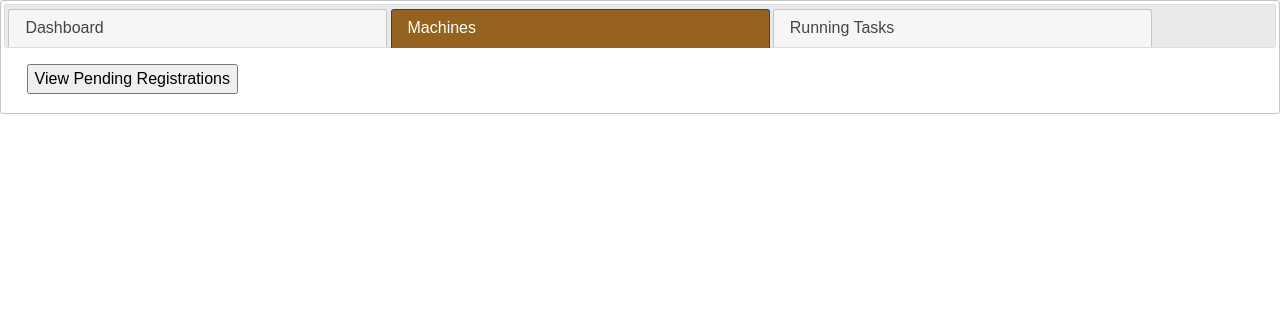
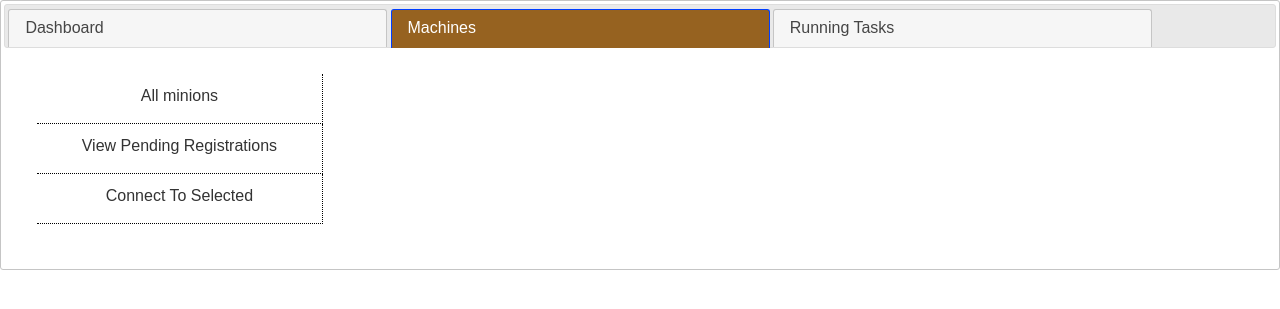
Before and after one commit to 55abhilash/portrait, a Django app: page / in a window 1280 px wide, after a click on "Machines". Shown: the part 70-379 px from the top of the page. Run offline with Django 3.2, Linux system fonts and the light colour scheme; the visitor is signed in with stand-in values (Sample User, id 1); some libraries are stand-ins or nearby versions.

Commit message:
Added the left sidebar in 2nd tab, index.html. Added styles for the same. Removed older jquery ui methods.

```diff
--- a/p1/templates/index.html
+++ b/p1/templates/index.html
@@ -18,8 +18,6 @@
     <style>
         #tabs .ui-tabs-active {
             background: #966220;
-        }
-        .ui-tabs {
         }
         #header {
 	        position: relative;
@@ -47,6 +45,7 @@
             font-family: 'Exo', sans-serif;
             font-weight: 500;
         }
+
     </style>
 
 </head>
@@ -78,7 +77,7 @@
 							    SEND
 							</button>
 						</form>
-
+						<br>
                         <form method="post" id="f2">
                             {% csrf_token %}
                             <button id="b2" type='submit' form="f2">
@@ -131,34 +130,63 @@
 							</script>
                         </div>
 
-                        <div id="tabs-2">
-                            <script>
-						        $( function() {
-			                        $( ".widget input[type=submit], .widget a, .widget button" ).button();
-                                    $(document).ready(function () {
-                                        $( "#view_pending" ).button().click( function( event ) {
-							    			$.ajax({
-												 type:"POST",
-												 url:"http://localhost/pending_reg/",
-                                                 data: {
-                                                    'action' : 'show',
-					    							'csrfmiddlewaretoken': '{{ csrf_token}}',
-												 },
-												 success: function(data){
-                                                 }
-											});
-											return false; //<---- move it here
-										});
-				  				  	});
-                                });
-							</script>
+                        <div id="tabs-2" style="display:flex;">
+                            <div class="sidebar">
+                                <style>
+                                    .sidebar {
+                                        left: 0%;
+                                        width: 25%;
+                                        height: 100%;
+                                    }
 
-                            <div id="dialog" title="Pending Minion Registrations">
+                                    .disp-area {
+                                        left: 25%;
+                                        width: 75%;
+                                        height: 100%;
+                                    }
+                                    ul#nav1 {
+                                        list-style-type: none;
+                                        padding: 10px;
+                                    }
+                                    ul#nav1 li {
+                                        border-style: none dotted dotted none;
+                                        border-width: 1px;
+                                        height: 50px;
+                                        text-align: center;
+                                        color: black;
+                                        padding: 10px;
+                                        font-family: 'Exo', sans-serif;
+                                        font-size: 100%;
+                                    }
+                                </style>
+                                <ul id="nav1">
+                                    <li> <a class="tmp" href="http://localhost/all_minions/">All minions</a></li>
+                                    <li> <a class="tmp" href="http://localhost/pending_reg/">View Pending Registrations</a></li>
+                                    <li> <a class="tmp" href="http://localhost/connect/">Connect To Selected </a></li>
+                                </ul>
                             </div>
 
-                            <div class="widget" id="disp_area">
-                                <input id="view_pending" type="submit" value="View Pending Registrations">
+                            <script>
+							    $('a.tmp').click(function (event){
+					   		        event.preventDefault();
+                                    $.ajax({
+                                        url: $(this).attr('href'),
+                                        success: function(response) {
+                                            if(response.content_type == "application/json") {
+                                                $('#disp_area').html(JSON.stringify(response, null, 2));
+                                            }
+                                            else {
+                                                $('#disp_area').html(response);
+                                            }
+                                        }
+                                    })
+                                    return false; //for good measure
+                                });
+                            </script>
+
+                            <div id="disp_area" class="disp_area">
                             </div>
+
 						</div>
 
                         <div id="tabs-3">
```
